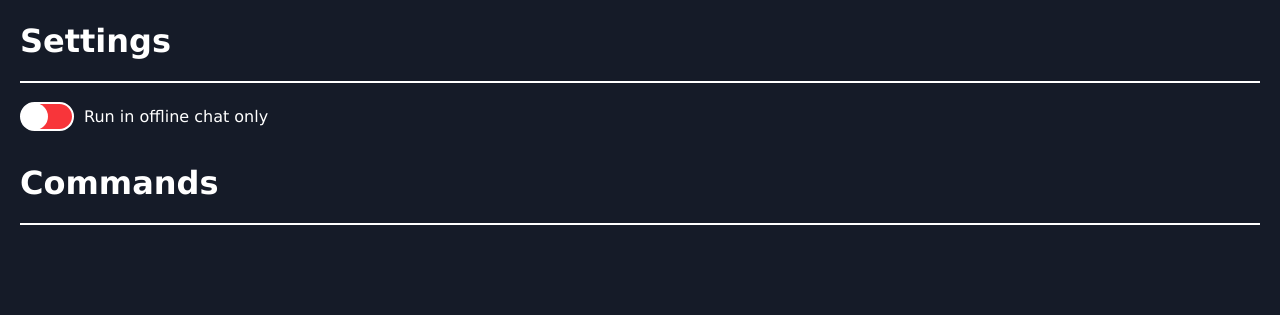
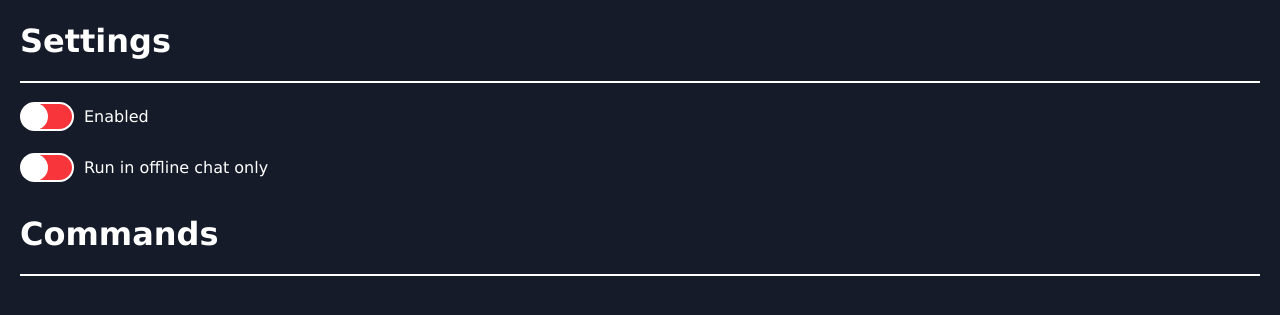
Before and after one commit to Sheppsu/offlinechatbot-site, a Django app: template templates/main/channel_dashboard.html in a window 1280 px wide. Shown: the part 109-424 px from the top of the page. Run offline with Django 4.2, Linux system fonts and the light colour scheme; the template is opened without the code that fills it, so the values that code supplies are empty; parts of the project's set-up code (start-up, migrations or seed data) failed here and were passed over.

Commit message:
add is_enabled to channels

```diff
--- a/main/models.py
+++ b/main/models.py
@@ -68,7 +68,8 @@ class User(SerializableModel):
 
 class UserChannel(SerializableModel):
     user = models.OneToOneField("User", on_delete=models.CASCADE)
-    is_offline_only = models.BooleanField()
+    is_offline_only = models.BooleanField(default=True)
+    is_enabled = models.BooleanField(default=False)
 
     def can_access_settings(self, user_id: int):
         """Accesses 'managers' o2m field"""
@@ -78,7 +79,7 @@ class UserChannel(SerializableModel):
         )
 
     class Serialization:
-        FIELDS = ["id", "is_offline_only"]
+        FIELDS = ["id", "is_offline_only", "is_enabled"]
 
 
 class UserChannelConnection(SerializableModel):
--- a/static/js/channelDashboard.js
+++ b/static/js/channelDashboard.js
@@ -8,7 +8,7 @@ function updateSettingToggle(elm, value) {
     elm.children.item(0).setAttribute("class", "setting-toggle-inner "+cls);
 }
 
-let updateSettingTimeout = null;
+let updateSettingTimeout = {};
 let updateCommandTimeout = {};
 
 function initSetting(setting) {
@@ -19,12 +19,12 @@ function initSetting(setting) {
             const newValue = setting.classList.contains("off");
             updateSettingToggle(setting, newValue);
 
-            if (updateSettingTimeout !== null)
+            if (updateSettingTimeout[setting.id] !== undefined)
                 clearTimeout(updateSettingTimeout);
 
-            updateSettingTimeout = setTimeout(() => {
+            updateSettingTimeout[setting.id] = setTimeout(() => {
                 updateSetting(channel.id, setting.id, newValue);
-                updateSettingTimeout = null;
+                updateSettingTimeout[setting.id] = undefined;
             }, 1000);
         });
     else
--- a/templates/main/channel_dashboard.html
+++ b/templates/main/channel_dashboard.html
@@ -11,6 +11,12 @@
     <h1>{{ channel.user.username }}'s channel settings</h1>
     <h1>Settings</h1>
     <hr />
+    <div class="setting">
+        <div id="is_enabled" class="setting-toggle" value="{{ channel.is_enabled }}">
+            <div class="setting-toggle-inner"></div>
+        </div>
+        <p>Enabled</p>
+    </div>
     <div class="setting">
         <div id="is_offline_only" class="setting-toggle" value="{{ channel.is_offline_only }}">
             <div class="setting-toggle-inner"></div>
```
Also changed, not shown: main/migrations/0009_userchannel_is_enabled_and_more.py (added).
